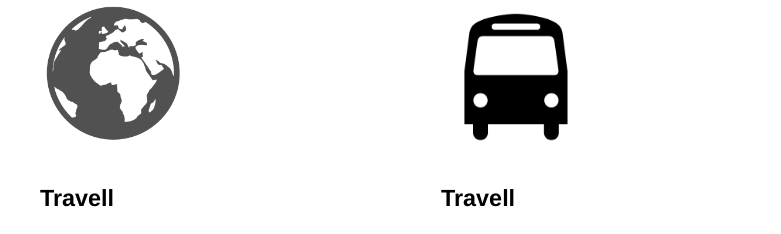
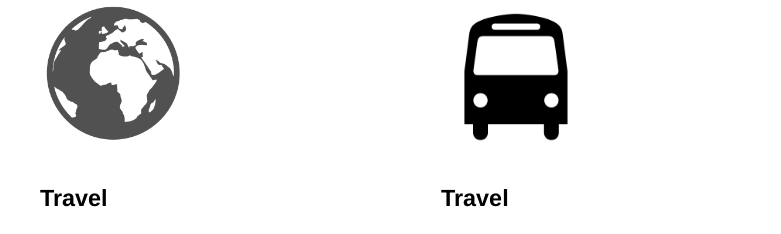
Before and after one commit to enesshala/travel, a plain HTML site: page index.html in a window 1280 px wide. Shown: the part 933-1167 px from the top of the page, 49-830 px from the left. Drawn offline with nearby package versions, Linux system fonts and the light colour scheme.

Commit message:
Update index.html

```diff
--- a/index.html
+++ b/index.html
@@ -45,14 +45,14 @@
                   <div class="row">
                         <div class="card">
                               <img src="img/service1.png" alt="">
-                              <h3>Travell</h3>
+                              <h3>Travel</h3>
                               <p>Lorem ipsum dolor sit amet consectetur adipisicing elit. Molestias ullam id
                                     autem
                                     aperiam explicabo dicta vitae temporibus ipsa vel rerum.</p>
                         </div>
                         <div class="card">
                               <img src="img/service2.png" alt="">
-                              <h3>Travell</h3>
+                              <h3>Travel</h3>
                               <p>Lorem ipsum dolor sit amet consectetur adipisicing elit. Molestias ullam id
                                     autem
                                     aperiam explicabo dicta vitae temporibus ipsa vel rerum.</p>
```
